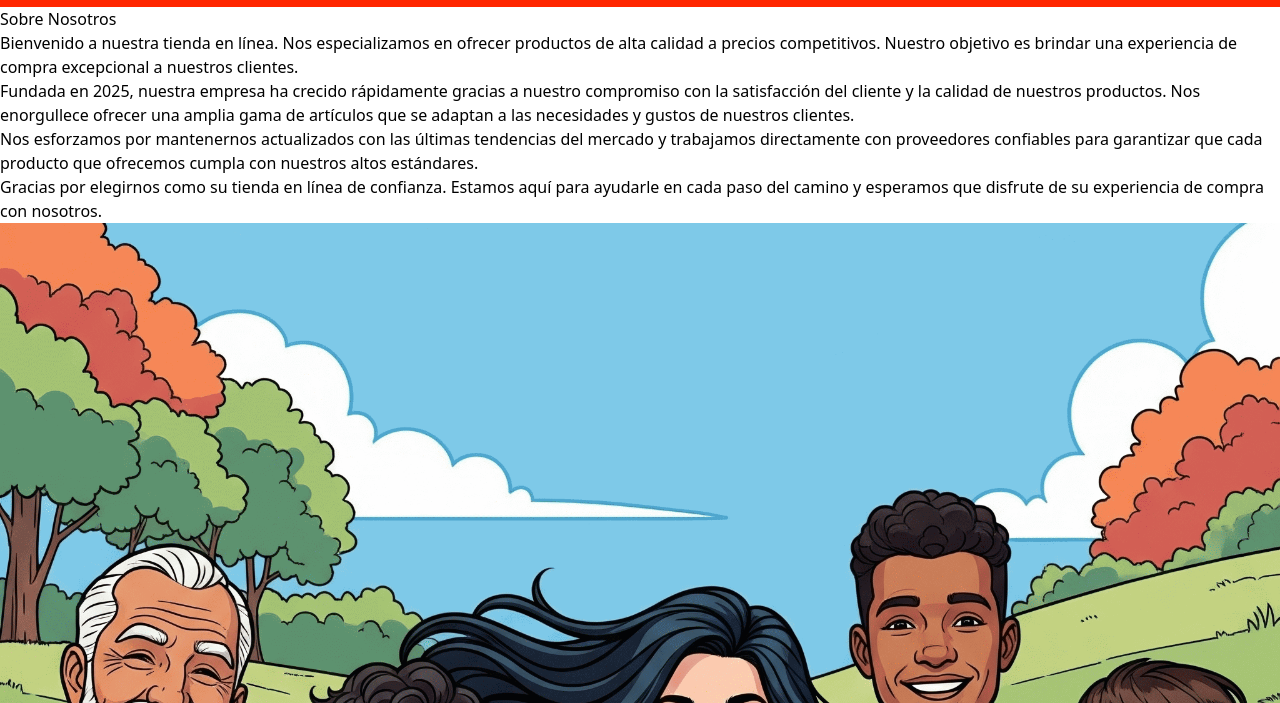
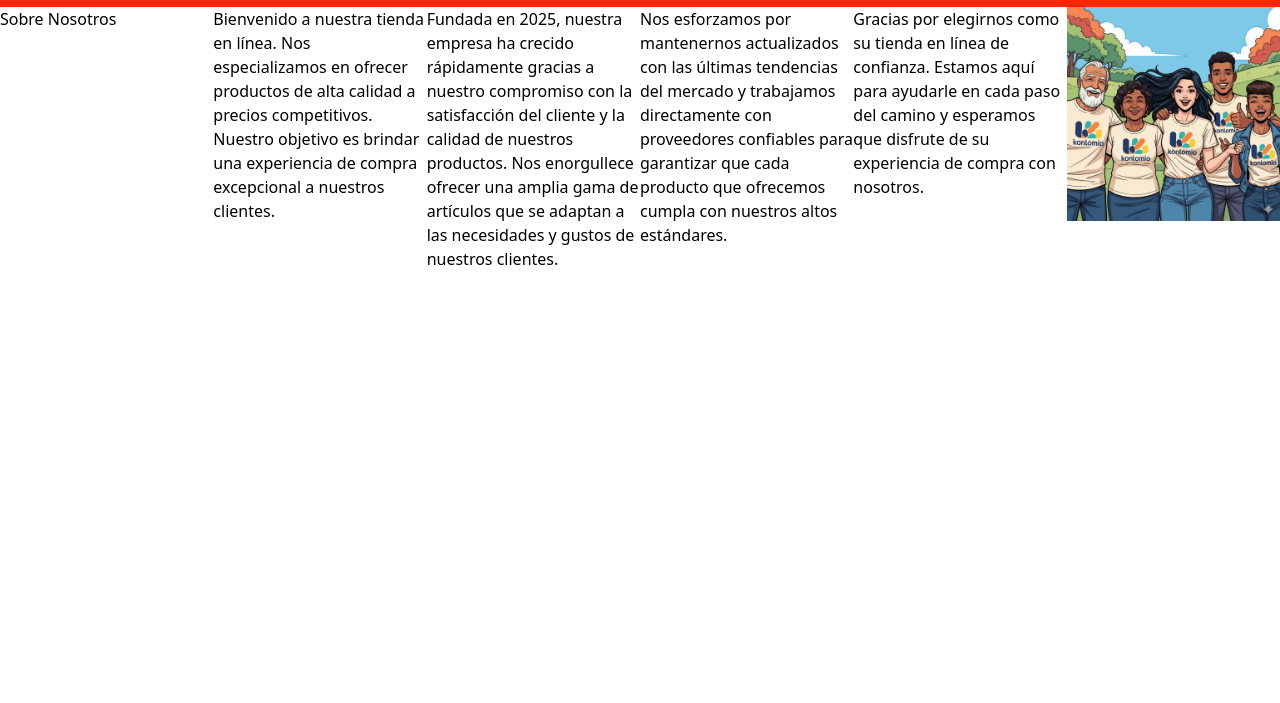
Before and after one commit to Javiermvp/mi-primera-pagina-javier-rozo, an Astro site: page /about-us in a window 1280 px wide. Shown: the part 97-800 px from the top of the page. Built offline with nearby package versions, Linux system fonts and the light colour scheme; Astro itself is replaced by a stand-in of ours.

Commit message:
agregue style a sobre nosotros

```diff
--- a/src/pages/about-us.astro
+++ b/src/pages/about-us.astro
@@ -10,6 +10,15 @@ import Layout from "../layouts/Layout.astro"
     <p>Fundada en 2025, nuestra empresa ha crecido rápidamente gracias a nuestro compromiso con la satisfacción del cliente y la calidad de nuestros productos. Nos enorgullece ofrecer una amplia gama de artículos que se adaptan a las necesidades y gustos de nuestros clientes.</p>
     <p>Nos esforzamos por mantenernos actualizados con las últimas tendencias del mercado y trabajamos directamente con proveedores confiables para garantizar que cada producto que ofrecemos cumpla con nuestros altos estándares.</p>
     <p>Gracias por elegirnos como su tienda en línea de confianza. Estamos aquí para ayudarle en cada paso del camino y esperamos que disfrute de su experiencia de compra con nosotros.</p>
-     <img src="/about-us.png" alt="">
+     <img src="/sobrenosotros.png" alt="">
 </div>
 </Layout>
+
+<style>
+   div {
+        display: grid;
+        grid-template-columns: repeat(auto-fit, minmax(200px,1fr));
+   }
+
+
+</style>
```
Also changed, not shown: public/sobrenosotros.png (renamed from public/about-us.png).
